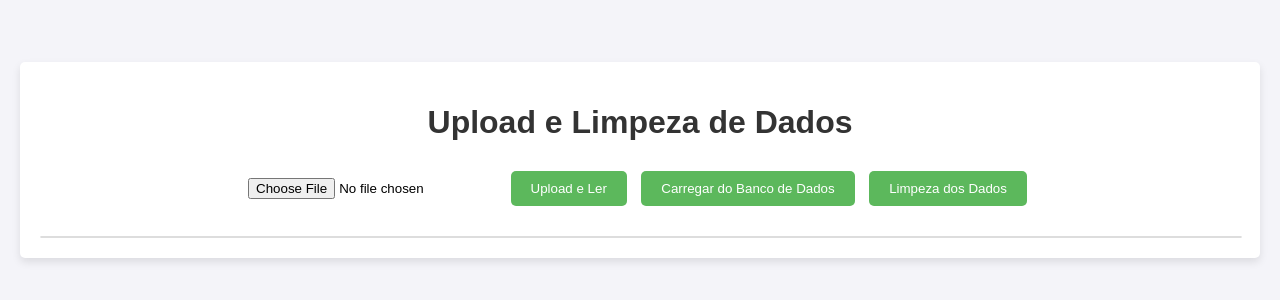
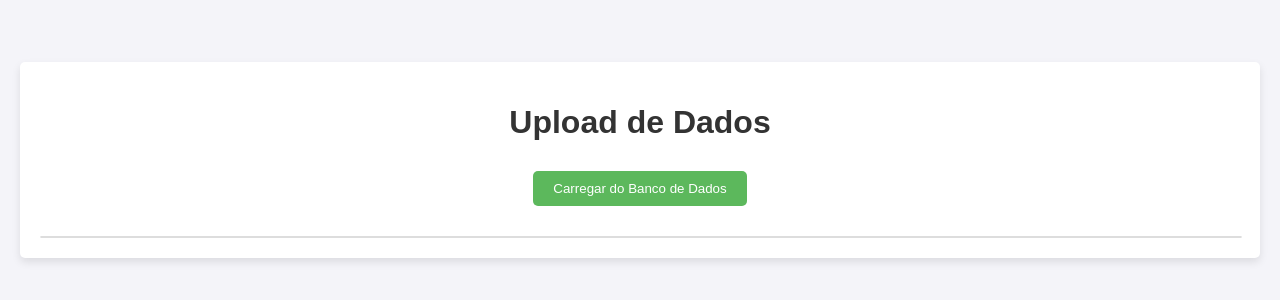
Before and after one commit to julianonicoletti/gmaster_phyton, a plain HTML site: page index.html in a window 1280 px wide. Shown: the part 240-540 px from the top of the page. Drawn offline with Linux system fonts and the light colour scheme.

Commit message:
alterado index.html, tendo apenas upload do BD

```diff
--- a/index.html
+++ b/index.html
@@ -96,11 +96,13 @@
 <body>
 
     <div class="container">
-        <h1>Upload e Limpeza de Dados</h1>
+        <h1>Upload de Dados</h1>
+
+        <!--<button onclick="uploadFile()">Upload e Ler</button>
         <input type="file" id="fileInput" />
-        <button onclick="uploadFile()">Upload e Ler</button>
+        <button onclick="cleanData()">Limpeza dos Dados</button> -->
         <button onclick="loadFromDatabase()">Carregar do Banco de Dados</button>
-        <button onclick="cleanData()">Limpeza dos Dados</button> <!-- Botão de Limpeza dos Dados -->
+
         <div class="table-container" id="fileContent"></div> <!-- Aqui a tabela será exibida -->
     </div>
 
```
